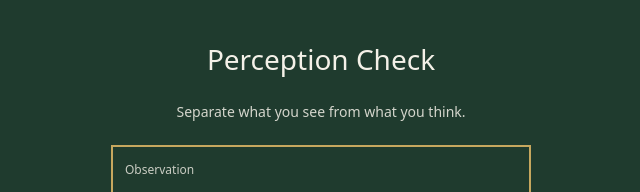
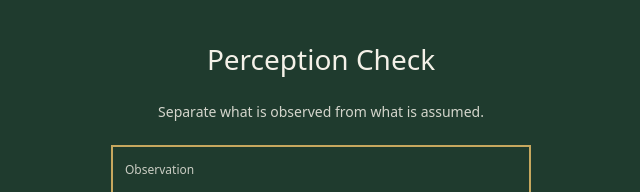
Before and after one commit to drharriey-web/Dr-Harjinder, a React (Vite) app: page / in a window 1280 px wide. Both pictures are taken after a click on the button "ENTER". Shown: the top 192 px of the page, without its empty margins (319-959 px from the left). Built offline with nearby package versions, Linux system fonts and the light colour scheme.

Commit message:
Correction pass 2

```diff
--- a/src/App.jsx
+++ b/src/App.jsx
@@ -75,7 +75,7 @@ function PerceptionScreen() {
       <h1 className="title top">Perception Check</h1>
 
       <p className="instruction">
-        Separate what you see from what you think.
+        Separate what is observed from what is assumed.
       </p>
 
       <div className="cards">
```
